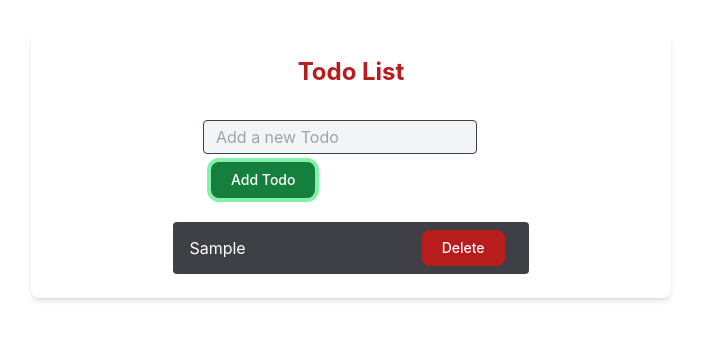
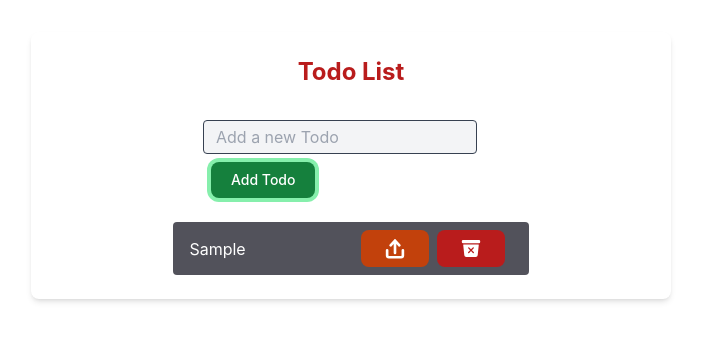
Before and after one commit to MIhnatco/React-ToDo-Redux-Toolkit, a React (Create React App) app: page / in a window 1280 px wide. Both pictures are taken after typing "Sample" into the empty fields and a click on the button "Add Todo". Shown: the top 340 px of the page, without its empty margins (289-990 px from the left). Built offline with nearby package versions, Linux system fonts and the light colour scheme; the HTML template or start-up script is replaced by a standard one.

Commit message:
update a Todo

```diff
--- /dev/null
+++ b/src/components/EditTodoPopup.js
@@ -0,0 +1,54 @@
+import React, { useState, useEffect } from "react";
+
+function EditTodoPopup({ text, onSave, onClose }) {
+  const [changeTodo, setChangeTodo] = useState(text);
+
+
+  useEffect(() => {
+    setChangeTodo(text)
+  }, [text])
+
+  const handleChange = (e) => {
+    setChangeTodo(e.target.value);
+  };
+
+  return (
+    <div className="flex justify-center items-center overflow-x-hidden overflow-y-auto fixed inset-0 z-50 outline-none focus:outline-none">
+      <div className="relative w-auto my-6 mx-auto max-w-3xl">
+        {/*content*/}
+        <div className="border-0 rounded-lg shadow-lg relative flex flex-col w-full bg-white outline-none focus:outline-none">
+          {/*body*/}
+          <div className="relative p-6 flex-auto">
+            <form>
+              <input
+                className="my-4 text-blueGray-500 text-lg leading-relaxed"
+                type="text"
+                value={changeTodo}
+                onChange={handleChange}
+              />
+            </form>
+          </div>
+          {/*footer*/}
+          <div className="flex items-center justify-end p-6 border-t border-solid border-blueGray-200 rounded-b">
+            <button
+              className="text-white bg-red-600 font-bold uppercase px-6 py-3 rounded text-sm outline-none focus:outline-none mr-1 mb-1 ease-linear transition-all duration-150"
+              type="button"
+              onClick={onClose}
+            >
+              Close
+            </button>
+            <button
+              className="bg-emerald-500 text-white active:bg-emerald-600 font-bold uppercase text-sm px-6 py-3 rounded shadow hover:shadow-lg outline-none focus:outline-none mr-1 mb-1 ease-linear transition-all duration-150"
+              type="button"
+              onClick={() => onSave(changeTodo)}
+            >
+              Save Changes
+            </button>
+          </div>
+        </div>
+      </div>
+    </div>
+  );
+}
+
+export default EditTodoPopup;
--- a/src/components/TodoItem.js
+++ b/src/components/TodoItem.js
@@ -1,22 +1,97 @@
-import React from "react";
+import React, { useState } from "react";
 import { useDispatch } from "react-redux";
-import { removeTodo } from "../features/todos/todoSlice";
+import { removeTodo, updateTodo } from "../features/todos/todoSlice";
+
+import EditTodoPopup from "./EditTodoPopup";
 
 function TodoItem({ todo }) {
+  const [editMode, setEditMode] = useState(false);
+
+
   const dispatch = useDispatch();
 
+  function handleEdit(editContent) {
+    setEditMode(true);
+
+  }
+
+  const handleClose = () => {
+    setEditMode(false)
+  }
+
+  const handleSave = (newText) => {
+    dispatch(updateTodo({
+      id: todo.id,
+      content: newText
+    }))
+    setEditMode(false)
+  }
+
   return (
+    <>
       <ul className="w-3/5 mx-auto">
-      <li className="mt-4 flex justify-between items-center px-4 py-2 rounded bg-zinc-700">
+        <li className="mt-4 flex justify-between items-center px-4 py-2 rounded bg-zinc-600">
           <span className="text-white">{todo.content}</span>
+
+          <div className="buttons flex">
+            <button
+              onClick={() => handleEdit(todo.content)}
+              className="focus:outline-none text-white bg-orange-700 hover:bg-orange-800 focus:ring-4 focus:ring-orange-300 font-medium rounded-lg text-sm px-5 py-2 me-2  dark:bg-orange-600 dark:hover:bg-orange-700 dark:focus:ring-orange-900"
+            >
+              <svg
+                width="2em"
+                height="1.5em"
+                viewBox="0 0 24 24"
+                fill="none"
+                xmlns="http://www.w3.org/2000/svg"
+              >
+                <path
+                  d="M3 14V20C3 21.1046 3.89543 22 5 22H19C20.1046 22 21 21.1046 21 20V14"
+                  stroke="currentColor"
+                  stroke-width="3"
+                  stroke-linecap="round"
+                  stroke-linejoin="round"
+                />
+                <path
+                  d="M12 17V3M12 3L7 8.44446M12 3L17 8.44444"
+                  stroke="currentColor"
+                  stroke-width="3"
+                  stroke-linecap="round"
+                  stroke-linejoin="round"
+                />
+              </svg>
+            </button>
             <button
               onClick={() => dispatch(removeTodo(todo.id))}
               className="focus:outline-none text-white bg-red-700 hover:bg-red-800 focus:ring-4 focus:ring-red-300 font-medium rounded-lg text-sm px-5 py-2 me-2  dark:bg-red-600 dark:hover:bg-red-700 dark:focus:ring-red-900"
             >
-          Delete
+              <svg
+                xmlns="http://www.w3.org/2000/svg"
+                width="2em"
+                height="1.5em"
+                viewBox="0 0 512 512"
+              >
+                <rect
+                  width="448"
+                  height="80"
+                  x="32"
+                  y="48"
+                  fill="currentColor"
+                  rx="32"
+                  ry="32"
+                />
+                <path
+                  fill="currentColor"
+                  d="M74.45 160a8 8 0 0 0-8 8.83l26.31 252.56a1.5 1.5 0 0 0 0 .22A48 48 0 0 0 140.45 464h231.09a48 48 0 0 0 47.67-42.39v-.21l26.27-252.57a8 8 0 0 0-8-8.83Zm248.86 180.69a16 16 0 1 1-22.63 22.62L256 318.63l-44.69 44.68a16 16 0 0 1-22.63-22.62L233.37 296l-44.69-44.69a16 16 0 0 1 22.63-22.62L256 273.37l44.68-44.68a16 16 0 0 1 22.63 22.62L278.62 296Z"
+                />
+              </svg>
             </button>
+          </div>
         </li>
       </ul>
+
+      {editMode && <EditTodoPopup text={todo.content} onSave={handleSave} onClose={handleClose} />}
+    </>
   );
 }
 
--- a/src/features/todos/todoSlice.js
+++ b/src/features/todos/todoSlice.js
@@ -16,11 +16,21 @@ const todoSlice = createSlice({
 
       state.todos.push(newTodo);
     },
+
     removeTodo: (state, action) => {
       state.todos = state.todos.filter((todo) => todo.id !== action.payload);
     },
+
+    updateTodo: (state, action) => {
+      const {id, content} = action.payload
+      const todo = state.todos.find((todo) => todo.id === id)
+
+      if(todo){
+        todo.content = content
+      }
+    }
   },
 });
 
-export const { addTodo, removeTodo } = todoSlice.actions;
+export const { addTodo, removeTodo, updateTodo } = todoSlice.actions;
 export default todoSlice.reducer;
```
Lines whose indentation alone changed are shown as unchanged.
